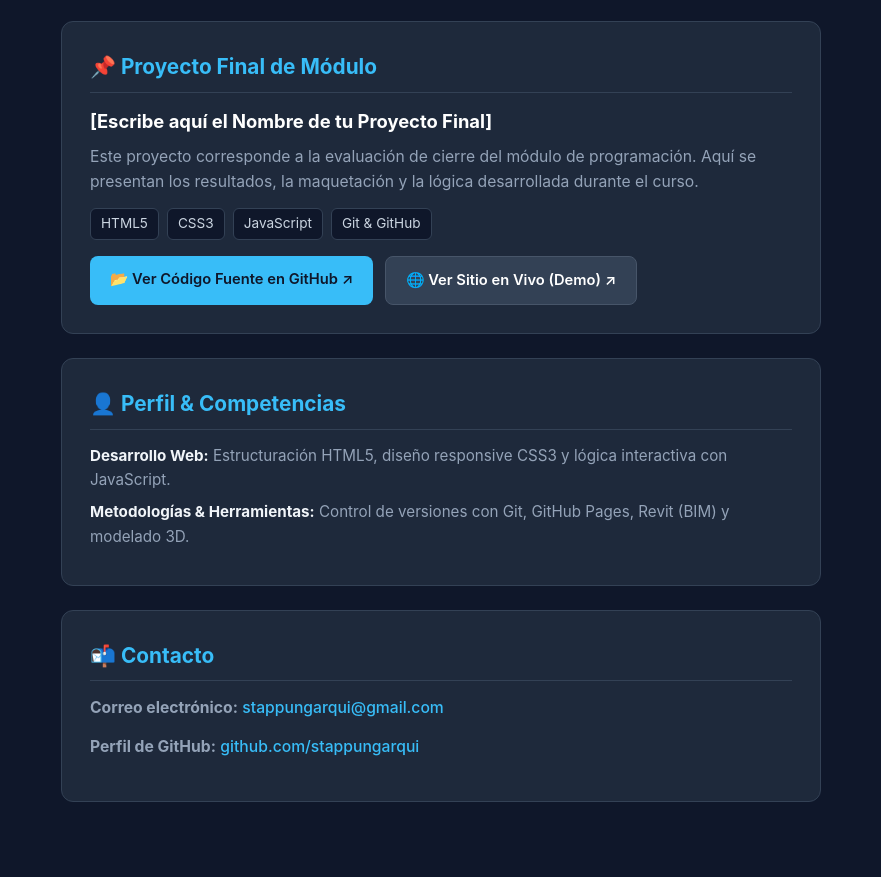
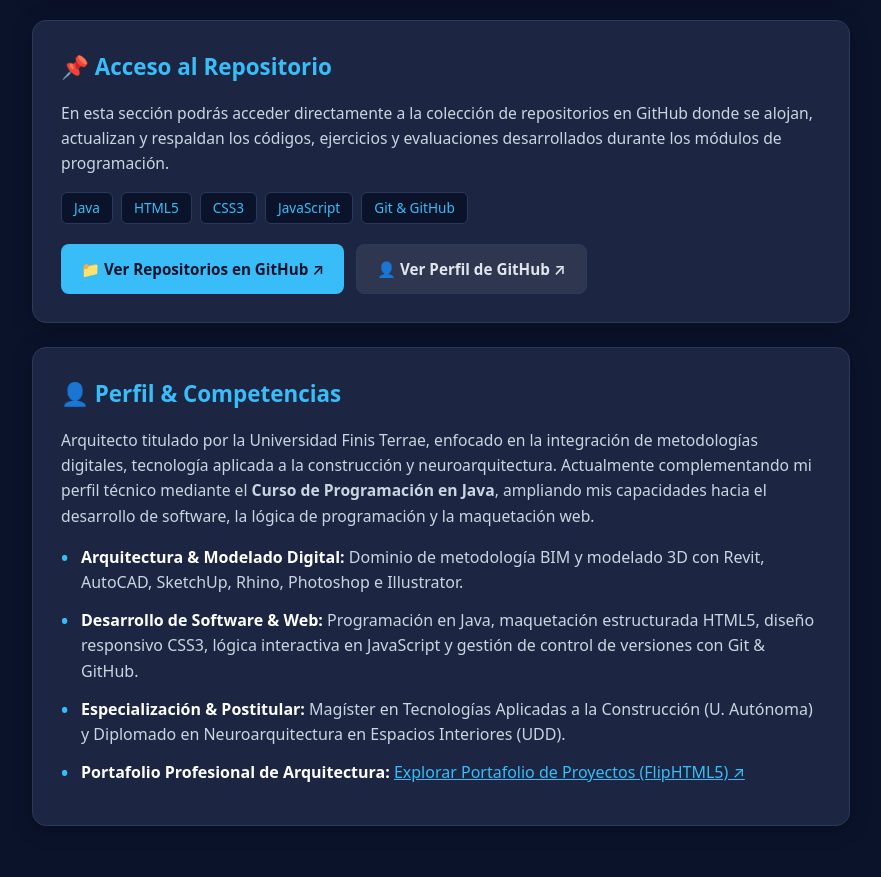
Before and after one commit to stappungarqui/portafolio, a plain HTML site: page index.html in a window 1280 px wide. Shown: the part 244-1121 px from the top of the page, without its empty margins (199-1080 px from the left). Drawn offline with Linux system fonts and the light colour scheme.

Commit message:
Update index.html

```diff
--- a/index.html
+++ b/index.html
@@ -3,145 +3,185 @@
 <head>
     <meta charset="UTF-8">
     <meta name="viewport" content="width=device-width, initial-scale=1.0">
-    <title>Proyecto Final | Etier Guzmán</title>
+    <title>Etier Kay Guzmán Stappung - Arquitecto & Programador</title>
     <style>
-        /* Estilos visuales del sitio */
-        * { box-sizing: border-box; margin: 0; padding: 0; }
+        * {
+            box-sizing: border-box;
+            margin: 0;
+            padding: 0;
+        }
         body {
-            font-family: -apple-system, BlinkMacSystemFont, "Segoe UI", Roboto, Helvetica, Arial, sans-serif;
-            background-color: #0f172a;
-            color: #f8fafc;
+            font-family: system-ui, -apple-system, BlinkMacSystemFont, 'Segoe UI', Roboto, Oxygen, Ubuntu, Cantarell, sans-serif;
+            background-color: #0b132b;
+            color: #e0e6ed;
             line-height: 1.6;
-            padding: 40px 20px;
-            max-width: 800px;
+            padding: 32px 16px;
+            max-width: 850px;
             margin: 0 auto;
         }
-        header, section, footer {
-            background: #1e293b;
+        header, section {
+            background-color: #1c2541;
             padding: 28px;
-            border-radius: 12px;
-            border: 1px solid #334155;
+            border-radius: 14px;
+            border: 1px solid #2a3a5e;
             margin-bottom: 24px;
+            box-shadow: 0 4px 20px rgba(0, 0, 0, 0.25);
         }
-        h1 { font-size: 2rem; color: #ffffff; margin-bottom: 6px; }
-        h2 { font-size: 1.3rem; color: #38bdf8; margin-bottom: 14px; border-bottom: 1px solid #334155; padding-bottom: 8px; }
-        h3 { font-size: 1.15rem; color: #ffffff; margin-bottom: 8px; }
-        p { color: #94a3b8; margin-bottom: 14px; font-size: 0.98rem; }
-
         .badge {
             display: inline-block;
-            background: rgba(56, 189, 248, 0.1);
+            background-color: rgba(56, 189, 248, 0.15);
+            color: #38bdf8;
+            border: 1px solid rgba(56, 189, 248, 0.3);
+            padding: 6px 14px;
+            border-radius: 20px;
+            font-size: 0.85rem;
+            font-weight: 600;
+            margin-bottom: 14px;
+        }
+        h1 {
+            font-size: 2.2rem;
+            color: #ffffff;
+            margin-bottom: 8px;
+            letter-spacing: -0.5px;
+        }
+        .subtitle {
+            color: #94a3b8;
+            font-size: 1.1rem;
+            margin-bottom: 8px;
+        }
+        h2 {
+            font-size: 1.4rem;
+            color: #38bdf8;
+            margin-bottom: 16px;
+            display: flex;
+            align-items: center;
+            gap: 10px;
+        }
+        p {
+            margin-bottom: 16px;
+            color: #cbd5e1;
+            font-size: 0.98rem;
+        }
+        .tags {
+            display: flex;
+            flex-wrap: wrap;
+            gap: 8px;
+            margin-bottom: 20px;
+        }
+        .tag {
+            background-color: #0b132b;
             color: #38bdf8;
             padding: 4px 12px;
-            border-radius: 20px;
-            font-size: 0.82rem;
-            font-weight: 600;
-            border: 1px solid rgba(56, 189, 248, 0.2);
-            margin-bottom: 16px;
+            border-radius: 6px;
+            font-size: 0.85rem;
+            border: 1px solid #2a3a5e;
+            font-weight: 500;
         }
-
-        .button-group {
+        .btn-container {
             display: flex;
+            flex-wrap: wrap;
             gap: 12px;
-            flex-wrap: wrap;
-            margin-top: 16px;
         }
         .btn {
-            display: inline-block;
+            display: inline-flex;
+            align-items: center;
+            gap: 8px;
             padding: 12px 20px;
-            text-decoration: none;
             border-radius: 8px;
             font-weight: 600;
-            font-size: 0.92rem;
+            font-size: 0.95rem;
+            text-decoration: none;
             transition: all 0.2s ease;
         }
         .btn-primary {
             background-color: #38bdf8;
-            color: #0f172a;
+            color: #0b132b;
         }
-        .btn-primary:hover { background-color: #7dd3fc; }
+        .btn-primary:hover {
+            background-color: #7dd3fc;
+            transform: translateY(-2px);
+        }
         .btn-secondary {
-            background-color: #334155;
+            background-color: rgba(255, 255, 255, 0.08);
+            color: #e0e6ed;
+            border: 1px solid #2a3a5e;
+        }
+        .btn-secondary:hover {
+            background-color: rgba(255, 255, 255, 0.15);
+            transform: translateY(-2px);
+        }
+        .profile-list {
+            list-style: none;
+        }
+        .profile-list li {
+            margin-bottom: 12px;
+            position: relative;
+            padding-left: 20px;
+            color: #cbd5e1;
+        }
+        .profile-list li::before {
+            content: "•";
+            color: #38bdf8;
+            font-weight: bold;
+            font-size: 1.2rem;
+            position: absolute;
+            left: 0;
+            top: -2px;
+        }
+        .highlight {
             color: #ffffff;
-            border: 1px solid #475569;
+            font-weight: 600;
         }
-        .btn-secondary:hover { background-color: #475569; }
-
-        .tags {
-            display: flex;
-            flex-wrap: wrap;
-            gap: 8px;
-            margin-bottom: 16px;
+        a.inline-link {
+            color: #38bdf8;
+            text-decoration: underline;
         }
-        .tag {
-            background: #0f172a;
-            color: #cbd5e1;
-            padding: 4px 10px;
-            border-radius: 6px;
-            font-size: 0.85rem;
-            border: 1px solid #334155;
+        a.inline-link:hover {
+            color: #7dd3fc;
         }
-
-        ul { list-style: none; }
-        ul li { margin-bottom: 8px; color: #94a3b8; font-size: 0.95rem; }
-        ul li strong { color: #f1f5f9; }
-        a.link { color: #38bdf8; text-decoration: none; font-weight: 500; }
-        a.link:hover { text-decoration: underline; }
     </style>
 </head>
 <body>
 
-    <!-- CABECERA Y PRESENTACIÓN -->
     <header>
-        <span class="badge">🚀 Misión Final · Curso de Programación</span>
+        <span class="badge">🚀 Misión Final · Curso de Programación Java</span>
         <h1>Etier Kay Guzmán Stappung</h1>
-        <p>Arquitectura & Desarrollador Web | Portafolio de Derivación a Repositorios</p>
+        <p class="subtitle">Arquitecto & Desarrollador en Formación (Java & Web)</p>
     </header>
 
-    <!-- SECCIÓN DEL PROYECTO FINAL DE MÓDULO -->
     <section>
-        <h2>📌 Proyecto Final de Módulo</h2>
-        <!-- CAMBIA ESTE TÍTULO POR EL NOMBRE DE TU PROYECTO -->
-        <h3>[Escribe aquí el Nombre de tu Proyecto Final]</h3>
-        <p>
-            Este proyecto corresponde a la evaluación de cierre del módulo de programación. Aquí se presentan los resultados, la maquetación y la lógica desarrollada durante el curso.
-        </p>
+        <h2>📌 Acceso al Repositorio</h2>
+        <p>En esta sección podrás acceder directamente a la colección de repositorios en GitHub donde se alojan, actualizan y respaldan los códigos, ejercicios y evaluaciones desarrollados durante los módulos de programación.</p>
 
-        <!-- TECNOLOGÍAS UTILIZADAS -->
         <div class="tags">
+            <span class="tag">Java</span>
             <span class="tag">HTML5</span>
             <span class="tag">CSS3</span>
             <span class="tag">JavaScript</span>
             <span class="tag">Git & GitHub</span>
         </div>
 
-        <!-- BOTONES DE DERIVACIÓN DIRECTA -->
-        <div class="button-group">
-            <!-- IMPORTANTE: Cambia "NOMBRE-DE-TU-REPOSITORIO" por el nombre exacto de la carpeta de tu proyecto final en GitHub -->
-            <a href="https://github.com/stappungarqui/NOMBRE-DE-TU-REPOSITORIO" target="_blank" class="btn btn-primary">
-                📂 Ver Código Fuente en GitHub ↗
+        <div class="btn-container">
+            <a href="https://github.com/stappungarqui?tab=repositories" target="_blank" class="btn btn-primary">
+                📁 Ver Repositorios en GitHub ↗
             </a>
-            <a href="https://stappungarqui.github.io/NOMBRE-DE-TU-REPOSITORIO/" target="_blank" class="btn btn-secondary">
-                🌐 Ver Sitio en Vivo (Demo) ↗
+            <a href="https://github.com/stappungarqui" target="_blank" class="btn btn-secondary">
+                👤 Ver Perfil de GitHub ↗
             </a>
         </div>
     </section>
 
-    <!-- PERFIL Y COMPETENCIAS -->
     <section>
         <h2>👤 Perfil & Competencias</h2>
-        <ul>
-            <li><strong>Desarrollo Web:</strong> Estructuración HTML5, diseño responsive CSS3 y lógica interactiva con JavaScript.</li>
-            <li><strong>Metodologías & Herramientas:</strong> Control de versiones con Git, GitHub Pages, Revit (BIM) y modelado 3D.</li>
+        <p>Arquitecto titulado por la Universidad Finis Terrae, enfocado en la integración de metodologías digitales, tecnología aplicada a la construcción y neuroarquitectura. Actualmente complementando mi perfil técnico mediante el <strong>Curso de Programación en Java</strong>, ampliando mis capacidades hacia el desarrollo de software, la lógica de programación y la maquetación web.</p>
+
+        <ul class="profile-list">
+            <li><span class="highlight">Arquitectura & Modelado Digital:</span> Dominio de metodología BIM y modelado 3D con Revit, AutoCAD, SketchUp, Rhino, Photoshop e Illustrator.</li>
+            <li><span class="highlight">Desarrollo de Software & Web:</span> Programación en Java, maquetación estructurada HTML5, diseño responsivo CSS3, lógica interactiva en JavaScript y gestión de control de versiones con Git & GitHub.</li>
+            <li><span class="highlight">Especialización & Postitular:</span> Magíster en Tecnologías Aplicadas a la Construcción (U. Autónoma) y Diplomado en Neuroarquitectura en Espacios Interiores (UDD).</li>
+            <li><span class="highlight">Portafolio Profesional de Arquitectura:</span> <a href="https://online.fliphtml5.com/StappungArqui/Portfolio-ppt/" target="_blank" class="inline-link">Explorar Portafolio de Proyectos (FlipHTML5) ↗</a></li>
         </ul>
     </section>
 
-    <!-- CONTACTO -->
-    <footer>
-        <h2>📬 Contacto</h2>
-        <p><strong>Correo electrónico:</strong> <a href="mailto:stappungarqui@gmail.com" class="link">stappungarqui@gmail.com</a></p>
-        <p><strong>Perfil de GitHub:</strong> <a href="https://github.com/stappungarqui" target="_blank" class="link">github.com/stappungarqui</a></p>
-    </footer>
-
 </body>
 </html>
```
